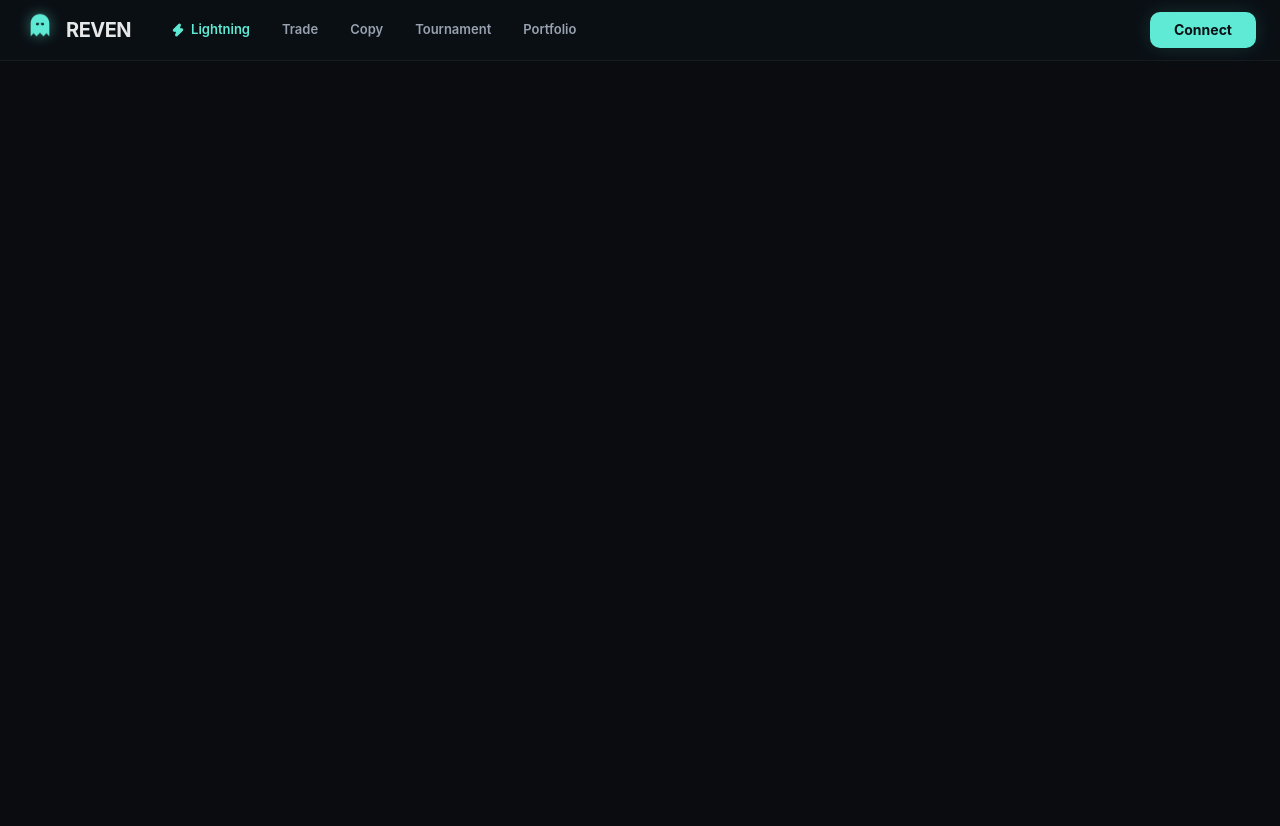
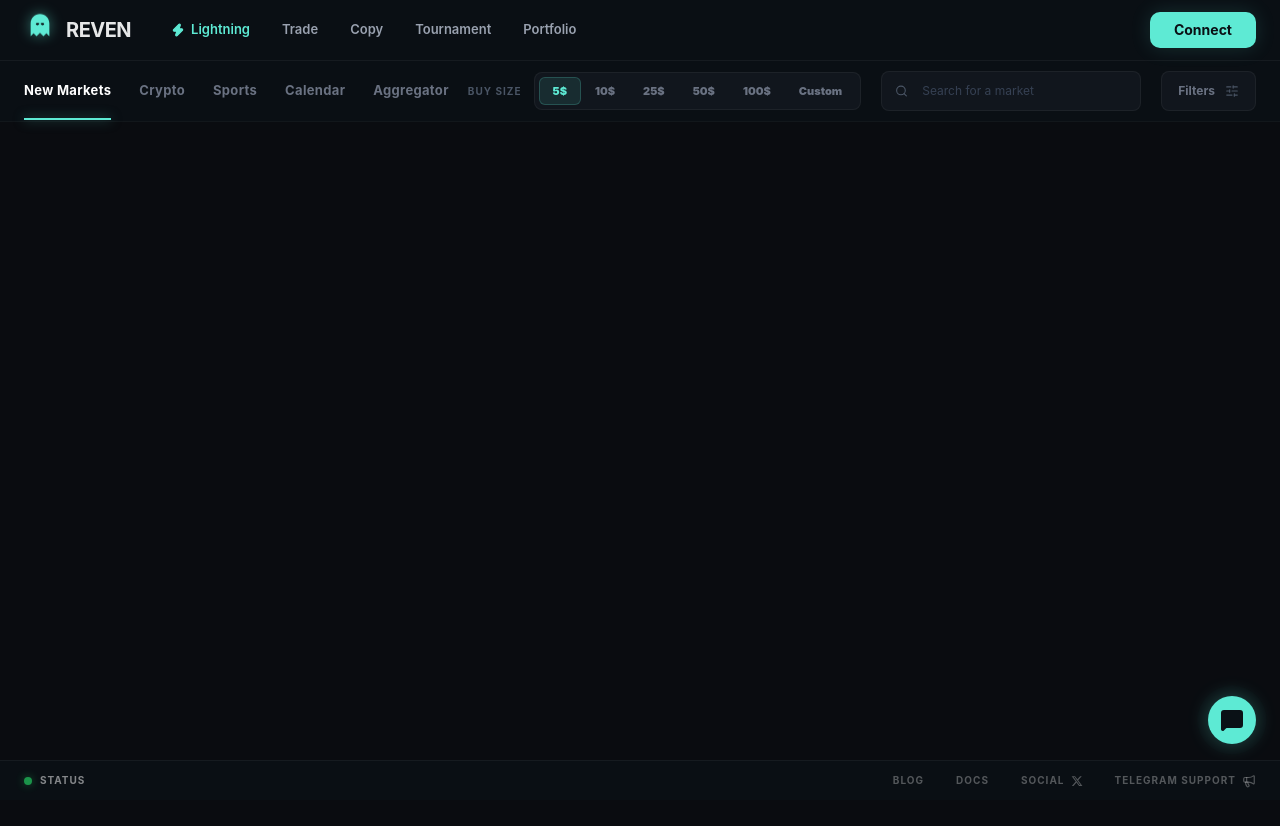
Before and after one commit to deepanshu-yd/revenmarkets, a Next.js app: page / in a window 1280 px wide. Before the commit the page ends 800 px from the top, so only its background shows below. Built offline with nearby package versions, Linux system fonts and the light colour scheme.

Commit message:
add filters and some ui changes

```diff
--- a/src/app/layout.tsx
+++ b/src/app/layout.tsx
@@ -1,6 +1,7 @@
 import type { Metadata } from "next";
 import "./globals.css";
 import Header from "@/components/Header";
+import Footer from "@/components/Footer";
 
 export const metadata: Metadata = {
   title: "REVEN | Prediction Market Terminal",
@@ -14,9 +15,12 @@ export default function RootLayout({
 }>) {
   return (
     <html lang="en">
-      <body className="antialiased">
+      <body className="bg-[#0a0f14] text-white min-h-screen flex flex-col antialiased">
         <Header />
-        <main>{children}</main>
+        <main className="flex-1 pb-10">
+          {children}
+        </main>
+        <Footer />
       </body>
     </html>
   );
--- a/src/app/page.tsx
+++ b/src/app/page.tsx
@@ -1,6 +1,9 @@
+import MarketNav from "@/components/MarketNav";
+
 export default function Home() {
   return (
     <div className="min-h-[calc(100vh-73px)] bg-[#0a0c10]">
+      <MarketNav />
       {/* Content will go here */}
     </div>
   );
--- /dev/null
+++ b/src/components/Footer.tsx
@@ -0,0 +1,59 @@
+import { Megaphone, MessageSquare } from "lucide-react";
+import Link from "next/link";
+
+const Footer = () => {
+  return (
+    <>
+      {/* Floating Chat Button */}
+      <button className="fixed bottom-14 right-6 w-12 h-12 bg-[#5eead4] rounded-full flex items-center justify-center text-[#0a0f14] shadow-[0_0_20px_rgba(94,234,212,0.3)] hover:scale-110 transition-transform z-50 group">
+        <MessageSquare className="w-6 h-6 fill-current" />
+        {/* Subtle Glow Pulse */}
+        <div className="absolute inset-0 rounded-full bg-[#5eead4] animate-ping opacity-20 scale-75 group-hover:opacity-40" />
+      </button>
+
+      <footer className="fixed bottom-0 left-0 right-0 h-10 bg-[#0a0f14] border-t border-white/5 flex items-center justify-between px-6 z-50">
+        {/* Left side: Status */}
+        <div className="flex items-center gap-2 group cursor-pointer">
+          <div className="w-2 h-2 rounded-full bg-[#22c55e] shadow-[0_0_8px_rgba(34,197,94,0.6)] animate-pulse" />
+          <span className="text-[10px] font-bold text-white/50 uppercase tracking-[0.1em] group-hover:text-white/80 transition-colors">
+            Status
+          </span>
+        </div>
+
+        {/* Right side: Links */}
+        <div className="flex items-center gap-8">
+          <Link
+            href="#"
+            className="text-[10px] font-bold text-white/30 hover:text-white/80 transition-colors uppercase tracking-[0.1em]"
+          >
+            Blog
+          </Link>
+          <Link
+            href="#"
+            className="text-[10px] font-bold text-white/30 hover:text-white/80 transition-colors uppercase tracking-[0.1em]"
+          >
+            Docs
+          </Link>
+          <Link
+            href="#"
+            className="flex items-center gap-1.5 text-[10px] font-bold text-white/30 hover:text-white/80 transition-colors uppercase tracking-[0.1em]"
+          >
+            Social
+            <svg viewBox="0 0 24 24" className="w-3 h-3 fill-current">
+              <path d="M18.244 2.25h3.308l-7.227 8.26 8.502 11.24H16.17l-5.214-6.817L4.99 21.75H1.68l7.73-8.835L1.254 2.25H8.08l4.713 6.231zm-1.161 17.52h1.833L7.084 4.126H5.117z" />
+            </svg>
+          </Link>
+          <Link
+            href="#"
+            className="flex items-center gap-1.5 text-[10px] font-bold text-white/30 hover:text-white/80 transition-colors uppercase tracking-[0.1em]"
+          >
+            Telegram Support
+            <Megaphone className="w-3.5 h-3.5" />
+          </Link>
+        </div>
+      </footer>
+    </>
+  );
+};
+
+export default Footer;
--- /dev/null
+++ b/src/components/MarketNav.tsx
@@ -0,0 +1,77 @@
+"use client";
+
+import React, { useState } from "react";
+import { Search, SlidersHorizontal } from "lucide-react";
+
+const MarketNav = () => {
+  const [activeTab, setActiveTab] = useState("New Markets");
+  const [activeSize, setActiveSize] = useState("5$");
+
+  const tabs = ["New Markets", "Crypto", "Sports", "Calendar", "Aggregator"];
+  const sizes = ["5$", "10$", "25$", "50$", "100$", "Custom"];
+
+  return (
+    <div className="w-full bg-[#0a0f14] border-b border-white/[0.03] px-6 py-2.5 flex items-center justify-between gap-4">
+      {/* Left side: Tabs */}
+      <div className="flex items-center gap-7">
+        {tabs.map((tab) => (
+          <button
+            key={tab}
+            onClick={() => setActiveTab(tab)}
+            className={`text-[13px] font-bold tracking-wide transition-all duration-200 relative py-2 ${
+              activeTab === tab
+                ? "text-white"
+                : "text-gray-500 hover:text-gray-300"
+            }`}
+          >
+            {tab}
+            {activeTab === tab && (
+              <div className="absolute bottom-[-11px] left-0 right-0 h-[2px] bg-[#5eead4] shadow-[0_0_12px_rgba(94,234,212,0.5)] z-10" />
+            )}
+          </button>
+        ))}
+      </div>
+
+      {/* Right side: Tools */}
+      <div className="flex items-center gap-5">
+        {/* Buy Size */}
+        <div className="flex items-center gap-3">
+          <span className="text-[10px] font-bold text-gray-600 uppercase tracking-widest">Buy Size</span>
+          <div className="flex items-center bg-[#11161d] rounded-lg p-1 border border-white/[0.05]">
+            {sizes.map((size) => (
+              <button
+                key={size}
+                onClick={() => setActiveSize(size)}
+                className={`px-3.5 py-1.5 text-[11px] font-black rounded-md transition-all duration-200 ${
+                  activeSize === size
+                    ? "bg-[#5eead4]/10 text-[#5eead4] shadow-[inset_0_0_0_1px_rgba(94,234,212,0.2)]"
+                    : "text-gray-500 hover:text-gray-300"
+                }`}
+              >
+                {size}
+              </button>
+            ))}
+          </div>
+        </div>
+
+        {/* Search */}
+        <div className="relative group">
+          <Search className="absolute left-3.5 top-1/2 -translate-y-1/2 text-gray-600 group-focus-within:text-[#5eead4] transition-colors" size={13} />
+          <input
+            type="text"
+            placeholder="Search for a market"
+            className="bg-[#11161d] border border-white/[0.05] rounded-lg pl-10 pr-4 py-2.5 text-[12px] text-white placeholder:text-gray-700 focus:outline-none focus:border-[#5eead4]/30 focus:ring-1 focus:ring-[#5eead4]/10 w-[260px] transition-all"
+          />
+        </div>
+
+        {/* Filters */}
+        <button className="flex items-center gap-2.5 bg-[#11161d] border border-white/[0.05] hover:border-white/[0.1] px-4 py-2.5 rounded-lg transition-all group">
+          <span className="text-[12px] font-bold text-gray-500 group-hover:text-gray-300">Filters</span>
+          <SlidersHorizontal size={14} className="text-gray-600 group-hover:text-gray-400" />
+        </button>
+      </div>
+    </div>
+  );
+};
+
+export default MarketNav;
```
Also changed, not shown: public/assets/logo.png (added).
